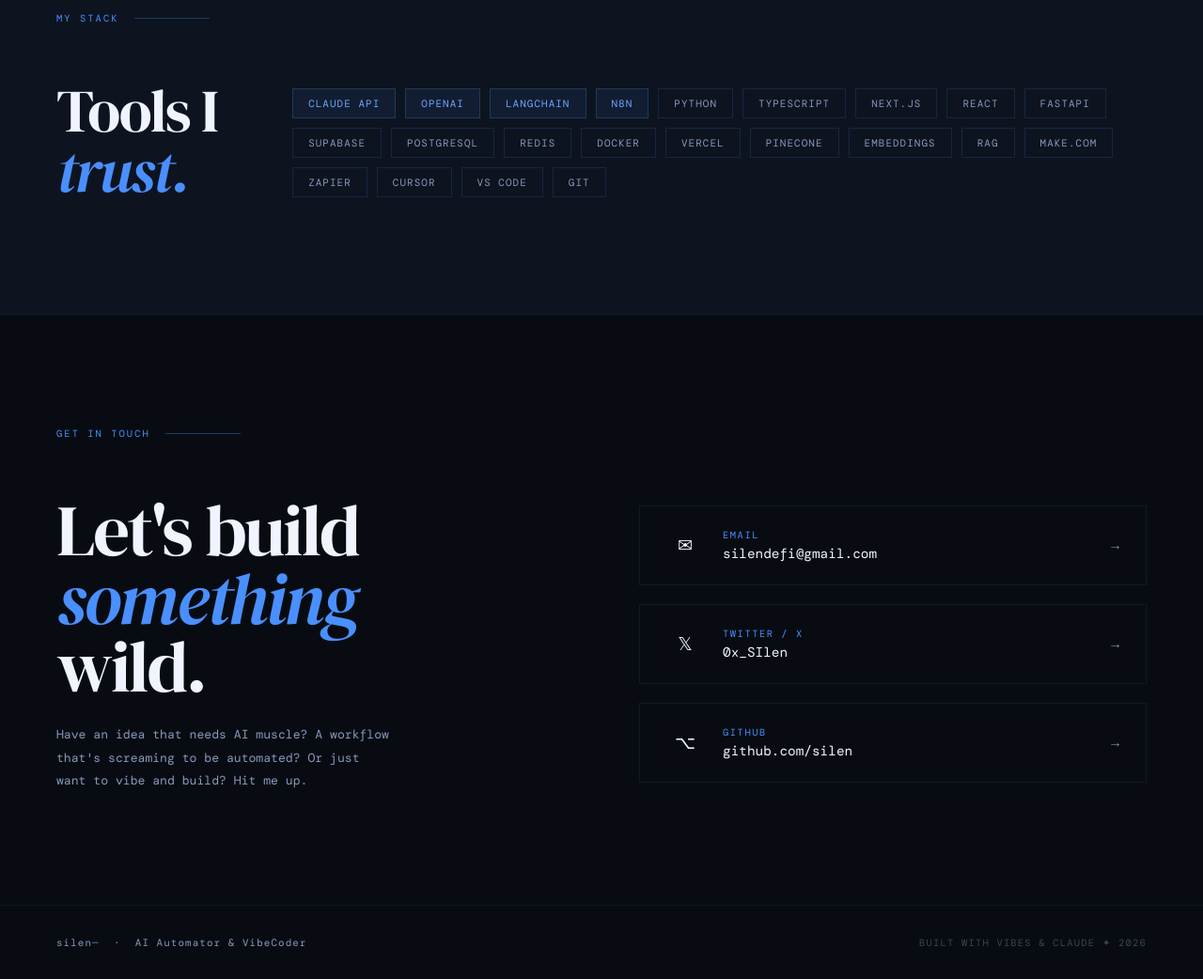
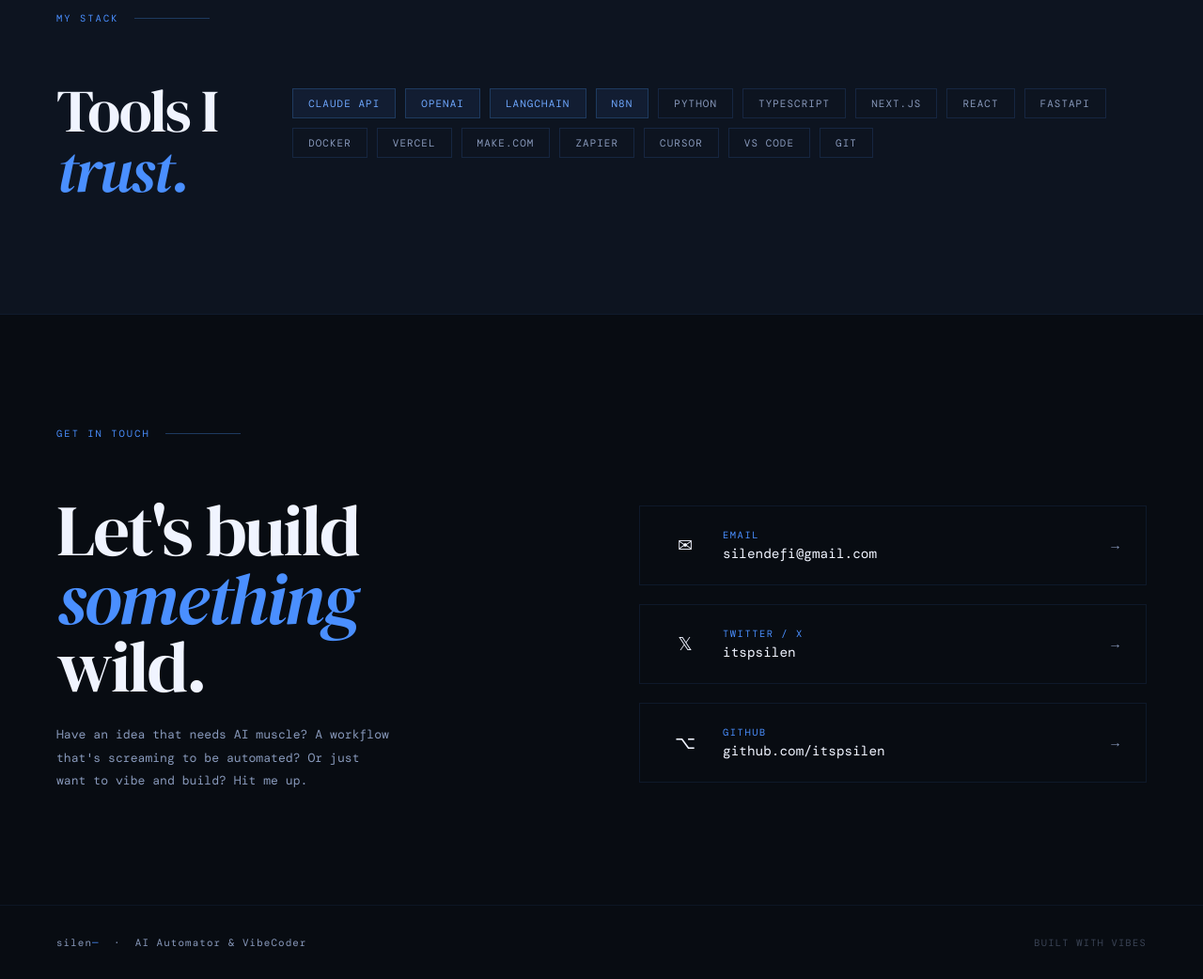
Before and after one commit to pauladedeji12/Silen.dev, a plain HTML site: page index.html in a window 1280 px wide. Shown: the part 1980-3022 px from the top of the page at 94% size. Drawn offline with nearby package versions, Linux system fonts and the light colour scheme; a web font is replaced by a local one.

Commit message:
Update contact links and remove unused tags
Removed several tags and updated contact information.

```diff
--- a/index.html
+++ b/index.html
@@ -770,14 +770,8 @@
         <span class="tag">Next.js</span>
         <span class="tag">React</span>
         <span class="tag">FastAPI</span>
-        <span class="tag">Supabase</span>
-        <span class="tag">PostgreSQL</span>
-        <span class="tag">Redis</span>
         <span class="tag">Docker</span>
         <span class="tag">Vercel</span>
-        <span class="tag">Pinecone</span>
-        <span class="tag">Embeddings</span>
-        <span class="tag">RAG</span>
         <span class="tag">Make.com</span>
         <span class="tag">Zapier</span>
         <span class="tag">Cursor</span>
@@ -809,7 +803,7 @@
         <div class="contact-link-icon">𝕏</div>
         <div class="contact-link-text">
           <div class="contact-link-label">Twitter / X</div>
-          <div class="contact-link-val">0x_SIlen</div>
+          <div class="contact-link-val">itspsilen</div>
         </div>
         <span class="contact-link-arrow">→</span>
       </a>
@@ -817,7 +811,7 @@
         <div class="contact-link-icon">⌥</div>
         <div class="contact-link-text">
           <div class="contact-link-label">GitHub</div>
-          <div class="contact-link-val">github.com/silen</div>
+          <div class="contact-link-val">github.com/itspsilen</div>
         </div>
         <span class="contact-link-arrow">→</span>
       </a>
@@ -828,7 +822,7 @@
 <!-- FOOTER -->
 <footer>
   <div class="footer-left">silen<span>—</span> &nbsp;·&nbsp; AI Automator &amp; VibeCoder</div>
-  <div class="footer-right">Built with vibes &amp; Claude ✦ 2026</div>
+  <div class="footer-right">Built with vibes</div>
 </footer>
 
 <script>
```
